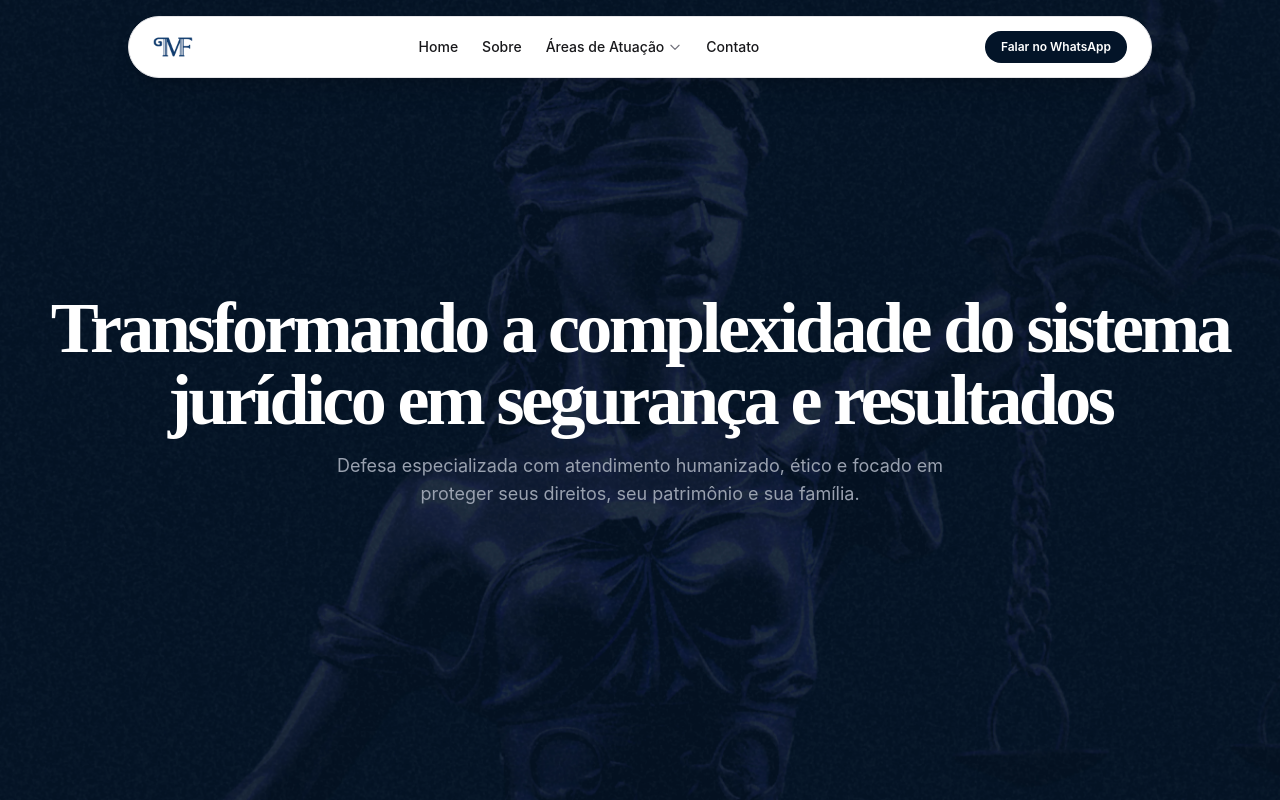
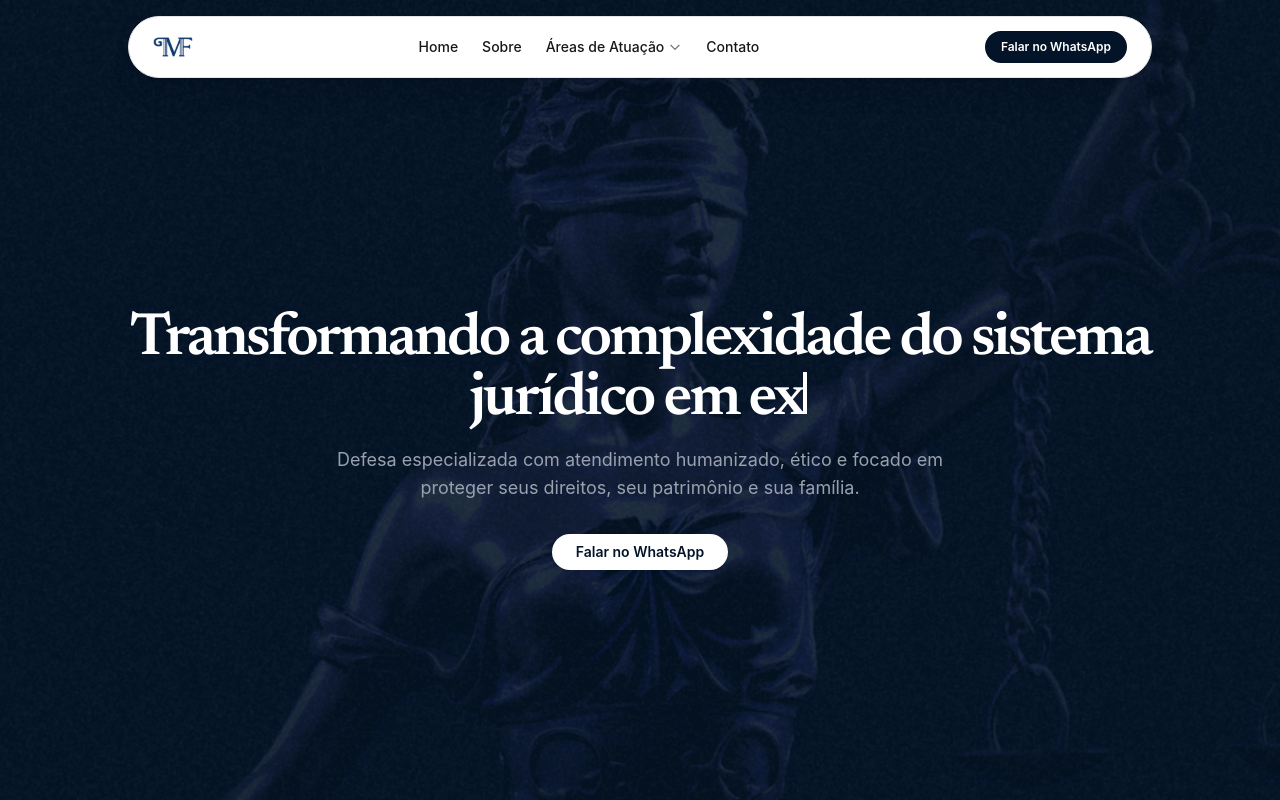
Before and after one commit to CEL-Digital/GMF, a React (Vite) app: page / in a window 1280 px wide. Shown: the top 800 px of the page. Built offline with nearby package versions, Linux system fonts and the light colour scheme.

Commit message:
heroSection finalizada

```diff
--- a/index.html
+++ b/index.html
@@ -3,6 +3,9 @@
   <head>
     <meta charset="UTF-8" />
     <link rel="icon" type="image/svg+xml" href="/favicon.svg" />
+    <link rel="preconnect" href="https://fonts.googleapis.com">
+    <link rel="preconnect" href="https://fonts.gstatic.com" crossorigin>
+    <link href="https://fonts.googleapis.com/css2?family=Newsreader:ital,opsz,wght@0,6..72,200..800;1,6..72,200..800&display=swap" rel="stylesheet">
     <meta name="viewport" content="width=device-width, initial-scale=1.0" />
     <title>GMF Advogados</title>
   </head>
--- a/src/components/layout/BotaoWpp.jsx
+++ b/src/components/layout/BotaoWpp.jsx
@@ -6,13 +6,11 @@ export function btn() {
             target="_blank"
             rel="noopener noreferrer"
             >
-            Camada branca inicial
+
             <span className="absolute inset-0 bg-white transition-opacity duration-800 group-hover:opacity-0"></span>
 
-            Círculo expandindo a partir do centro
             <span className="absolute aspect-square w-[200%] scale-0 rounded-full bg-brand-dark-blue transition-transform duration-800 ease-in-out group-hover:scale-100"></span>
 
-            Texto
             <span className="relative z-10 transition-colors text-sm duration-1000 ease-in-out group-hover:text-white">
                 Falar no WhatsApp
             </span>
--- a/src/components/sections/Home/HeroHome.jsx
+++ b/src/components/sections/Home/HeroHome.jsx
@@ -1,19 +1,87 @@
+import { useState, useEffect } from "react";
 import heroBackground from "../../../assets/heroBackground.webp";
 
+const palavras = [
+  "segurança",
+  "qualidade",
+  "excelência",
+  "eficiência",
+  "resultado",
+];
+
 export function HeroHome() {
+  const [indexPalavra, setIndexPalavra] = useState(0);
+  const [textoAtual, setTextoAtual] = useState("");
+  const [estaDeletando, setEstaDeletando] = useState(false);
+
+  useEffect(() => {
+    const palavraCompleta = palavras[indexPalavra];
+
+    // Controla o tempo de digitação, exclusão e pausa
+    const velocidade = estaDeletando ? 50 : 100;
+
+    const timer = setTimeout(() => {
+      if (!estaDeletando) {
+        // Digitando
+        setTextoAtual(palavraCompleta.substring(0, textoAtual.length + 1));
+
+        // Quando termina de digitar a palavra
+        if (textoAtual === palavraCompleta) {
+          setTimeout(() => setEstaDeletando(true), 1500); // Pausa com a palavra completa
+        }
+      } else {
+        // Deletando
+        setTextoAtual(palavraCompleta.substring(0, textoAtual.length - 1));
+
+        // Quando termina de apagar a palavra
+        if (textoAtual === "") {
+          setEstaDeletando(false);
+          setIndexPalavra((prev) => (prev + 1) % palavras.length); // Vai para a próxima palavra
+        }
+      }
+    }, velocidade);
+
+    return () => clearTimeout(timer);
+  }, [textoAtual, estaDeletando, indexPalavra]);
+
   return (
-    <div className="relative flex min-h-screen w-full items-center justify-center overflow-hidden">
-      <img src={heroBackground} alt="" className="h-full w-full absolute inset-0 object-cover object-top" />
+    <div className="relative flex flex-col min-h-screen w-full items-center justify-center overflow-hidden">
+      <img
+        src={heroBackground}
+        alt=""
+        className="h-full w-full absolute inset-0 object-cover object-top"
+      />
 
-      <div className="relative flex max-w-7xl flex-col items-center justify-center px-4 py-20 text-center">
-        <h1 className="font-news text-3xl font-bold tracking-tighter text-white sm:text:5xl md:text-6xl lg:text-7xl">
-          Transformando a complexidade do sistema jurídico em segurança e resultados
+      <div className="relative flex max-w-7xl flex-col items-center justify-center px-10 pt-20 text-center">
+        <h1 className="font-news text-3xl font-semibold tracking-tighter text-white sm:text:5xl md:text-5xl lg:text-6xl">
+          Transformando a complexidade do sistema jurídico em{" "}
+          <span>
+            {/* Barra piscante na frente/início da palavra */}
+            <span>{textoAtual}</span>
+            <span className="w-1 h-[0.7em] bg-white inline-block mr-1 animate-cursor" />
+          </span>
         </h1>
         <p className="mt-4 max-w-2xl text-sm text-gray-400 sm:text-base md:text-lg">
-          Defesa especializada com atendimento humanizado, ético e focado em proteger seus direitos, seu patrimônio e sua família.
+          Defesa especializada com atendimento humanizado, ético e focado em
+          proteger seus direitos, seu patrimônio e sua família.
         </p>
+      </div>
+      <div>
+        <a
+          className="relative group mt-8 flex items-center justify-center overflow-hidden rounded-full bg-brand-dark-blue px-6 py-2 text-md font-semibold text-brand-dark-blue shadow-sm"
+          href="https://wa.me/+5511914511407?text=Ol%C3%A1!%20Vim%20pelo%20site%20e%20gostaria%20de%20conhecer%20a%20GMF%20Advogados."
+          target="_blank"
+          rel="noopener noreferrer"
+        >
+          <span className="absolute inset-0 bg-white transition-opacity duration-800 group-hover:opacity-0"></span>
 
+          <span className="absolute aspect-square w-[200%] scale-0 rounded-full bg-brand-dark-blue transition-transform duration-800 ease-in-out group-hover:scale-100"></span>
+
+          <span className="relative z-10 transition-colors text-sm duration-1000 ease-in-out group-hover:text-white">
+            Falar no WhatsApp
+          </span>
+        </a>
       </div>
     </div>
-  )
+  );
 }
--- a/src/index.css
+++ b/src/index.css
@@ -1,7 +1,16 @@
 @import "tailwindcss";
-@import url('https://fonts.googleapis.com/css2?family=Newsreader:ital,opsz,wght@0,6..72,200..800;1,6..72,200..800&display=swap');
 
 @theme {
   --font-news: 'Newsreader', serif;
   --color-brand-dark-blue: #031428;
+  --animate-cursor: cursor-blink 1.0s step-end infinite;
 }
+
+@keyframes cursor-blink {
+  0%, 100% {
+    opacity: 1;
+  }
+  50% {
+    opacity: 0;
+  }
+}
```
